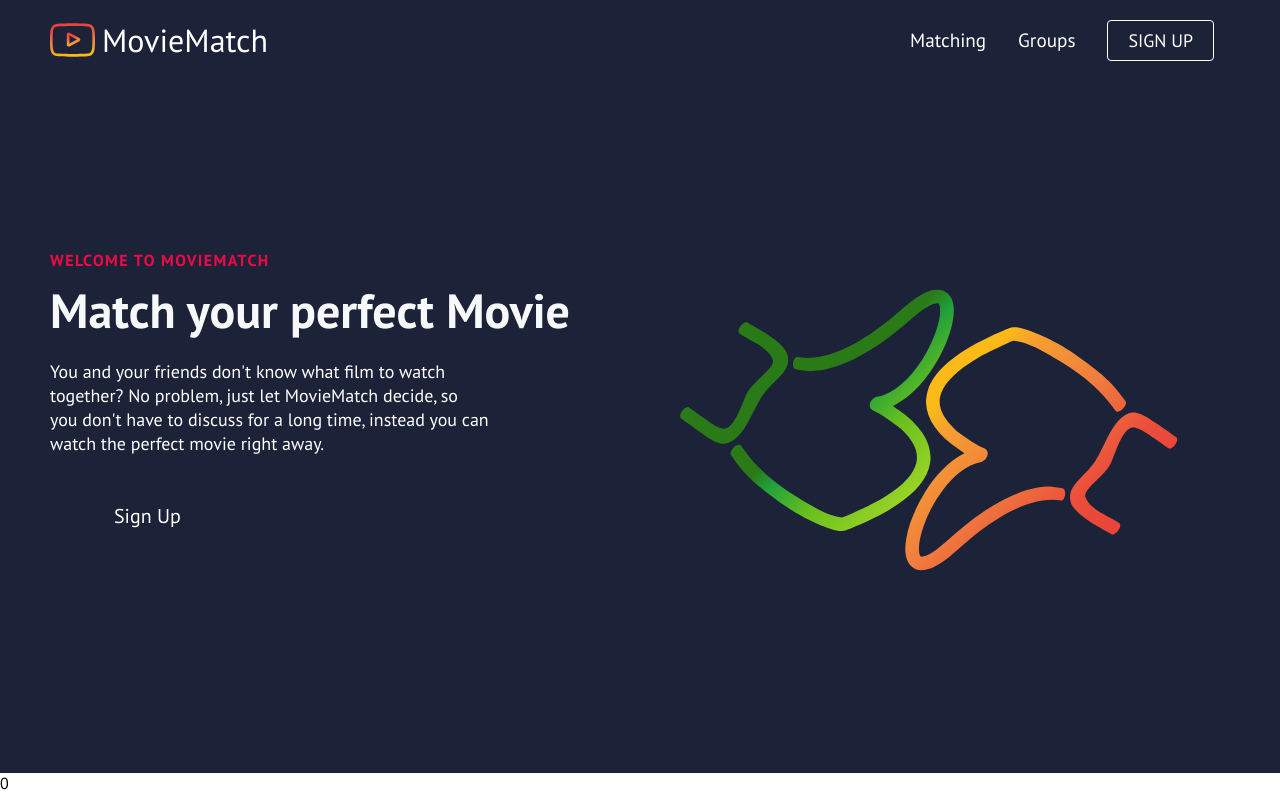
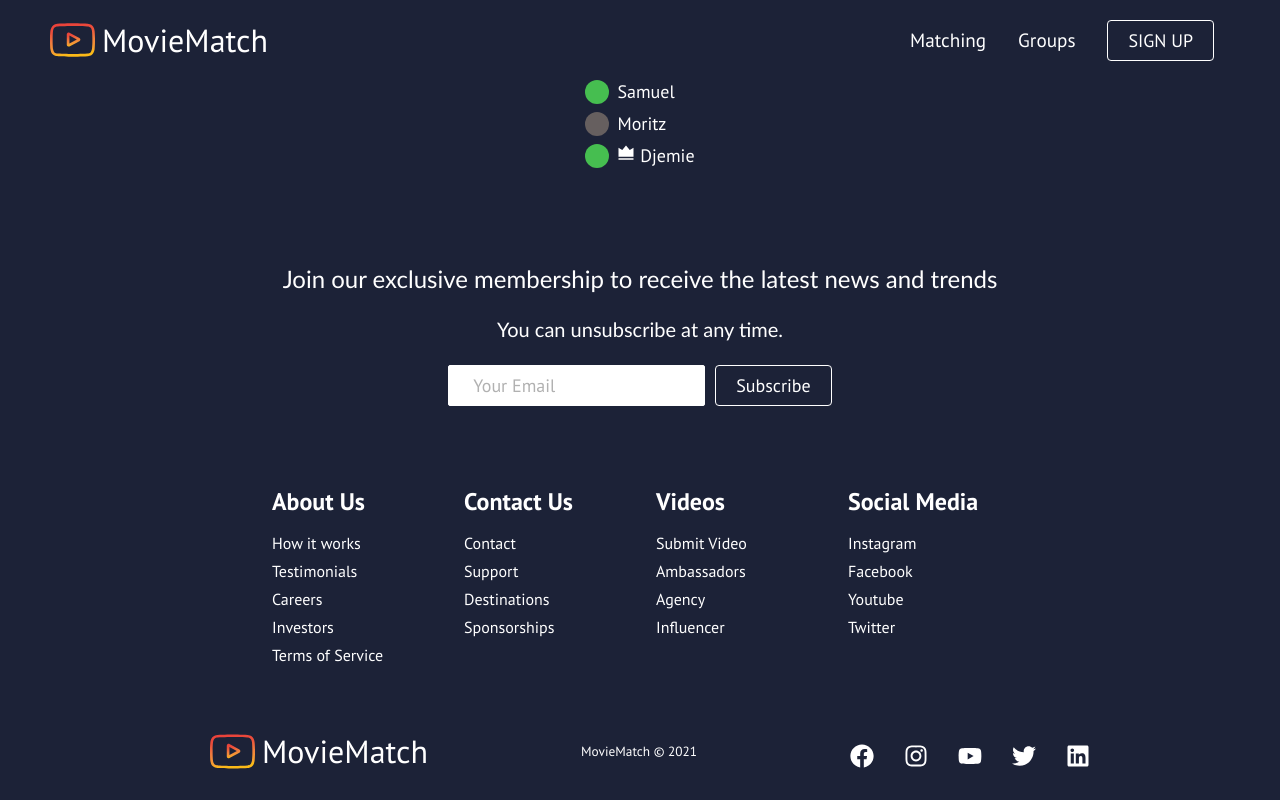
Before and after one commit to SamuelMichaAssmann/moviematch, a React (Create React App) app in the folder frontend/: page /group in a window 1280 px wide. Before the commit this address led to /. Shown: the top 800 px of the page. Built offline with nearby package versions, Linux system fonts and the light colour scheme; no server answers.

Commit message:
APIHandler fix + very early group page

```diff
--- a/frontend/src/App.js
+++ b/frontend/src/App.js
@@ -5,6 +5,7 @@ import './App.css';
 import Home from './components/pages/HomePage/Home';
 import Matching from './components/pages/Matching/Matching';
 import Groups from './components/pages/Groups/Groups';
+import Group from './components/pages/Group/Group';
 import Settings from './components/pages/Settings/Settings';
 import Tutorial from './components/pages/Tutorial/Tutorial'
 import SignUp from './components/pages/SignUp/SignUp';
@@ -23,6 +24,7 @@ function App() {
         <Switch>
           <Route path='/' exact component={Home} />
           <Route path='/groups' component={Groups} />
+          <Route path='/group' component={Group} />
           <Route path='/settings' component={Settings} />
           <Route path='/logout' component={Logout} />
           <Route path='/tutorial' component={Tutorial} />
@@ -40,6 +42,7 @@ function App() {
           <Route path='/' exact component={Home} />
           <Route path='/sign-up' component={SignUp} />
           <Route path='/groups' component={Groups} />
+          <Route path='/group' component={Group} />
           <Route path='/settings' component={Settings} />
           <Route path='/match' component={Matching} />
           <Route path='/TMDb'  component={() => { window.location.href = 'https://www.themoviedb.org/'; return null; }}/>
--- a/frontend/src/components/manage/api/APIHandler.js
+++ b/frontend/src/components/manage/api/APIHandler.js
@@ -7,9 +7,11 @@ export default class APIHandler {
      * @returns The result as an object.
      */
     static async getRequest(url, args) {
+        let firstArgument = true;
         Object.entries(args).forEach(entry => {
             const [key, value] = entry;
-            url += `&${key}=${value}`;
+            url += `${firstArgument ? '?' : '&'}${key}=${value}`;
+            firstArgument = false;
         });
 
         const response = await fetch(url);
--- /dev/null
+++ b/frontend/src/components/pages/Group/Group.css
@@ -0,0 +1,31 @@
+.groupViewContainer {
+    display: flex;
+    align-items: center;
+    justify-content: center;
+}
+
+.groupMember {
+    display: flex;
+    margin-bottom: 8px;
+}
+
+.groupMemberStatus {
+    height: 24px;
+    width: 24px;
+    border-radius: 50%;
+    display: inline-block;
+    margin-right: 8px;
+}
+
+.groupMemberText {
+    color: white;
+    font-size: 18px;
+}
+
+.online {
+    background-color: rgb(70, 190, 80);
+}
+
+.offline {
+    background-color: rgb(102, 95, 95);
+}
--- /dev/null
+++ b/frontend/src/components/pages/Group/Group.js
@@ -0,0 +1,64 @@
+import React from 'react';
+import './Group.css';
+import { MemberStatus } from './MemberStatus';
+import { GroupMember } from './GroupMember';
+
+export default class Group extends React.Component {
+
+    constructor(props) {
+        super(props);
+        this.groupId = new URLSearchParams(window.location.search).get('id');
+
+        this.state = {
+            name: '',
+            members: []
+        };
+
+        this.getGroupInfo = this.getGroupInfo.bind(this);
+        this.getMemberDivs = this.getMemberDivs.bind(this);
+
+        setTimeout(this.getGroupInfo, 1000);
+    }
+
+    async getGroupInfo() {
+        // TODO request info from API
+        // and for security reasons, make sure it can only be requested if we are actually in the group
+        this.setState({
+            name: 'Movie night with the boys',
+            members: [
+                {
+                    name: 'Samuel',
+                    status: MemberStatus.ONLINE,
+                    owner: false
+                },
+                {
+                    name: 'Moritz',
+                    status: MemberStatus.OFFLINE,
+                    owner: false
+                },
+                {
+                    name: 'Djemie',
+                    status: MemberStatus.ONLINE,
+                    owner: true
+                }
+            ]
+        });
+    }
+
+    getMemberDivs() {
+        return this.state.members.map((memberInfo, index) => {
+            return (
+                <GroupMember key={index} {...memberInfo} />
+            );
+        });
+    }
+
+    render() {
+        return (
+            <div className='groupViewContainer darkBg'>
+                <div className='groupFilm'></div>
+                <div className='groupMemberList'>{this.getMemberDivs()}</div>
+            </div>
+        );
+    }
+}
--- /dev/null
+++ b/frontend/src/components/pages/Group/GroupMember.js
@@ -0,0 +1,21 @@
+import React from 'react';
+import { MemberStatus } from './MemberStatus';
+import { RiVipCrownFill } from 'react-icons/ri';
+
+export const GroupMember = ({
+    name,
+    status,
+    owner
+}) => {
+
+    const nameParagraph = owner
+        ? <p className='groupMemberText'><RiVipCrownFill /> {name}</p>
+        : <p className='groupMemberText'>{name}</p>;
+
+    return (
+        <div className='groupMember darkBg'>
+            <span className={`groupMemberStatus ${(status == MemberStatus.ONLINE) ? 'online' : 'offline'}`}></span>
+            {nameParagraph}
+        </div>
+    )
+};
--- /dev/null
+++ b/frontend/src/components/pages/Group/MemberStatus.js
@@ -0,0 +1,4 @@
+export const MemberStatus = {
+    OFFLINE: 0,
+    ONLINE: 1
+};
--- a/frontend/src/components/pages/Groups/GroupList.js
+++ b/frontend/src/components/pages/Groups/GroupList.js
@@ -9,7 +9,7 @@ export const GroupList = ({
         return (
             <GroupListEntry key={index} {...group} />
         );
-    })
+    });
 
     return (
         <ul>{groupElements}</ul>
--- a/frontend/src/components/pages/Groups/GroupListEntry.js
+++ b/frontend/src/components/pages/Groups/GroupListEntry.js
@@ -109,7 +109,7 @@ export default class GroupListEntry extends React.Component {
 
     joinGroup() {
         this.setState({ canClickGroup: false });
-        window.open(`group?id=${this.state.id}`, '_self');
+        window.location.href = `group?id=${this.state.id}`;
     }
 
     render() {
```
Also changed, not shown: frontend/src/components/pages/Matching/Matching.js (+6 -6 lines).
